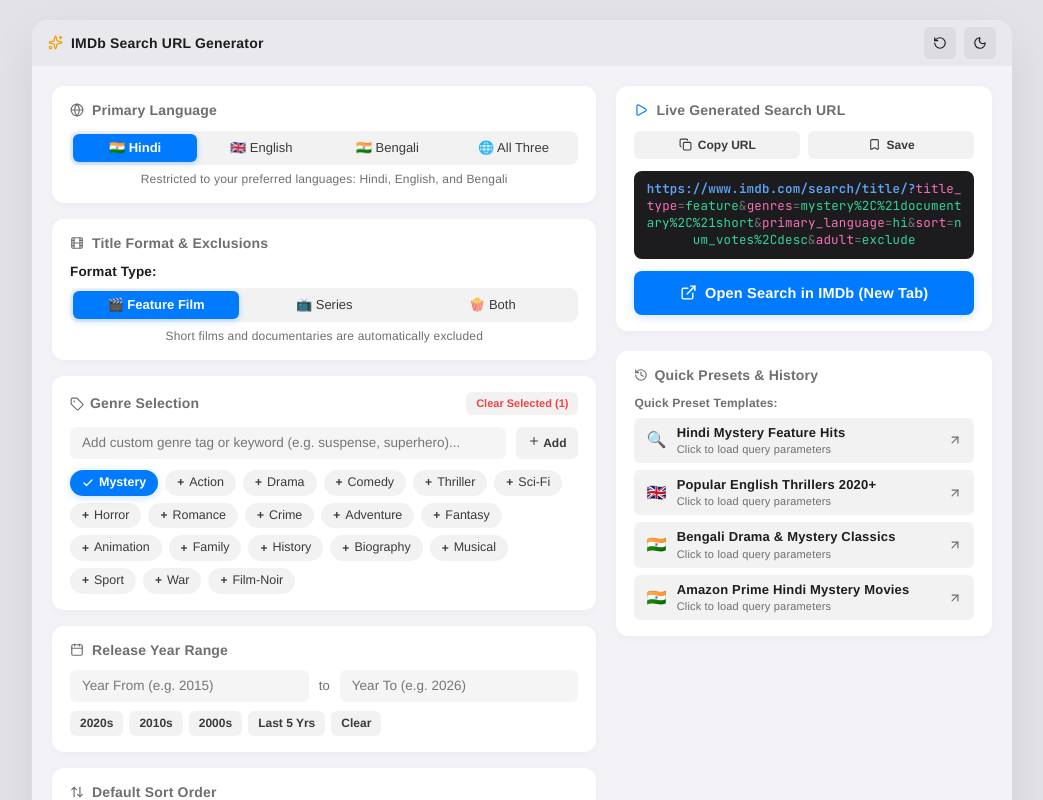
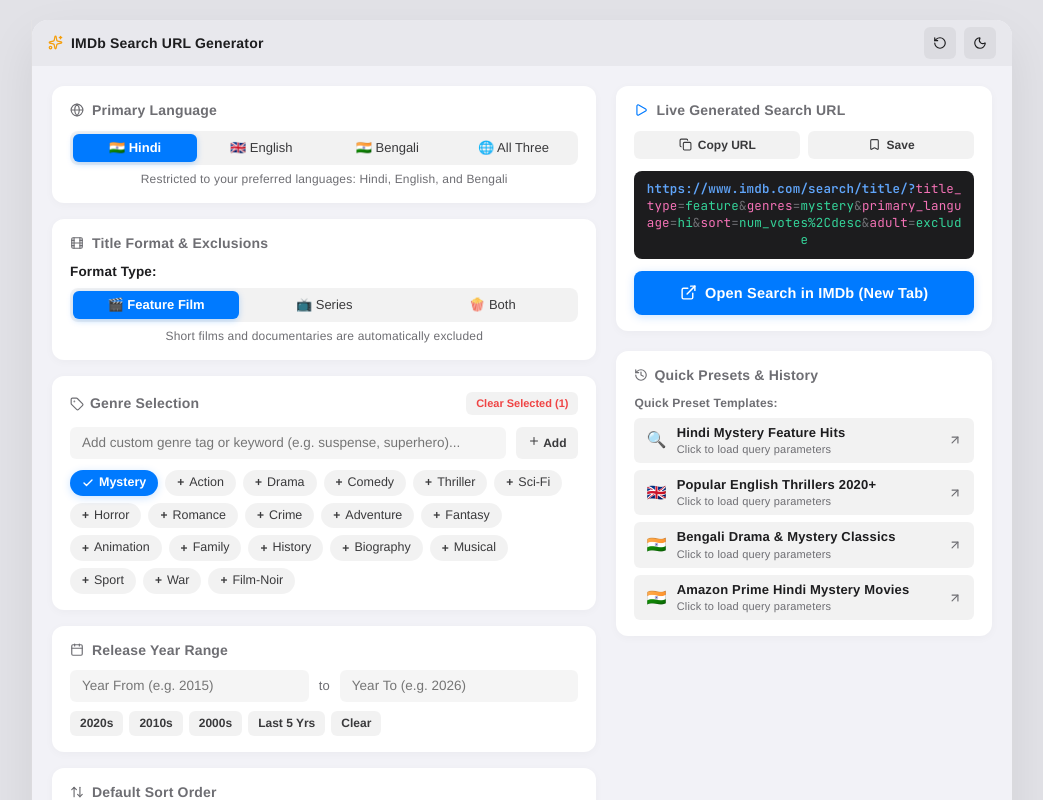
Before and after one commit to ssray23/imdb_search_url_generator, a React (Vite) app: page / in a window 1280 px wide. Shown: the top 800 px of the page, without its empty margins (46-1089 px from the left). Built offline with nearby package versions, Linux system fonts and the light colour scheme.

Commit message:
Fix IMDb 500 error caused by invalid genre negation parameters

```diff
--- a/src/App.jsx
+++ b/src/App.jsx
@@ -121,9 +121,10 @@
       }
     });
 
-    // Set official genres parameter (with !documentary,!short)
-    const genresList = [...officialSelected, '!documentary', '!short'];
-    params.set('genres', genresList.join(','));
+    // Set official genres parameter (only positive official genres)
+    if (officialSelected.length > 0) {
+      params.set('genres', Array.from(new Set(officialSelected)).join(','));
+    }
 
     // Set plot keywords parameter if any custom keywords exist
     if (extraKeywords.length > 0) {
```
